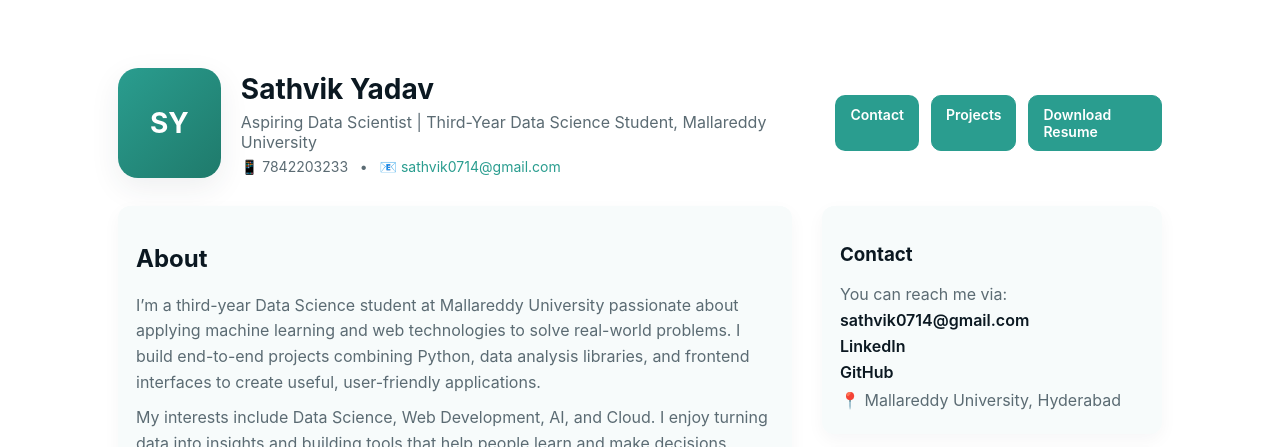
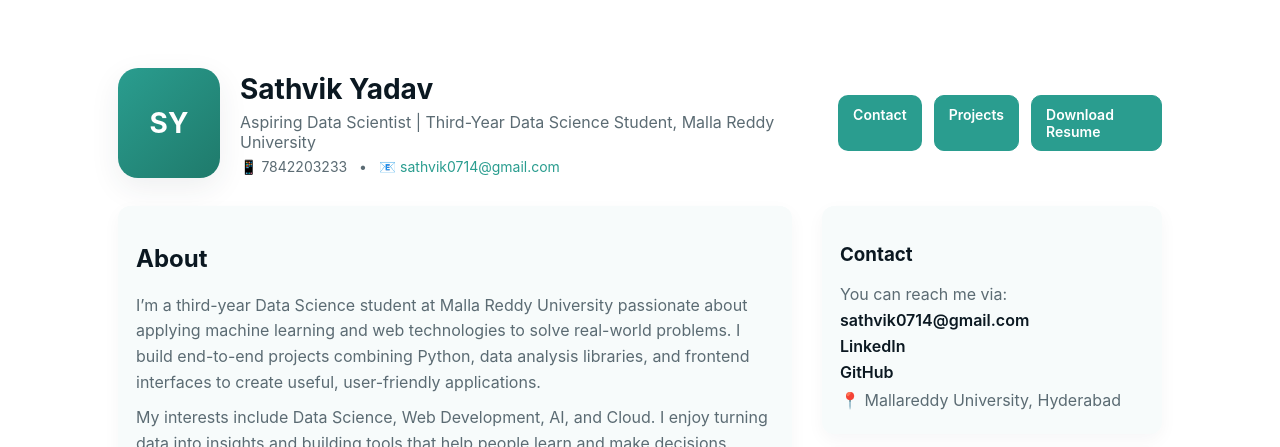
Before and after one commit to sathvikyadav0714/Portfolio, a plain HTML site: page index.html in a window 1280 px wide. Shown: the top 447 px of the page. Drawn offline with Linux system fonts and the light colour scheme.

Commit message:
Update: minor chnages

```diff
--- a/index.html
+++ b/index.html
@@ -102,7 +102,7 @@
         <div class="avatar">SY</div>
         <div>
           <h1>Sathvik Yadav</h1>
-          <div class="tag">Aspiring Data Scientist | Third-Year Data Science Student, Mallareddy University</div>
+          <div class="tag">Aspiring Data Scientist | Third-Year Data Science Student, Malla Reddy University</div>
           <div style="margin-top:6px;color:var(--muted);font-size:14px">📱 7842203233 &nbsp; • &nbsp; 📧 <a href="mailto:sathvik0714@gmail.com">sathvik0714@gmail.com</a></div>
         </div>
       </div>
@@ -121,7 +121,7 @@
       <main>
         <section class="card about">
           <h2>About</h2>
-          <p>I’m a third-year Data Science student at Mallareddy University passionate about applying machine learning and web technologies to solve real-world problems. I build end-to-end projects combining Python, data analysis libraries, and frontend interfaces to create useful, user-friendly applications.</p>
+          <p>I’m a third-year Data Science student at Malla Reddy University passionate about applying machine learning and web technologies to solve real-world problems. I build end-to-end projects combining Python, data analysis libraries, and frontend interfaces to create useful, user-friendly applications.</p>
           <p>My interests include Data Science, Web Development, AI, and Cloud. I enjoy turning data into insights and building tools that help people learn and make decisions.</p>
 
           <h3 style="margin-top:14px">Skills</h3>
```
